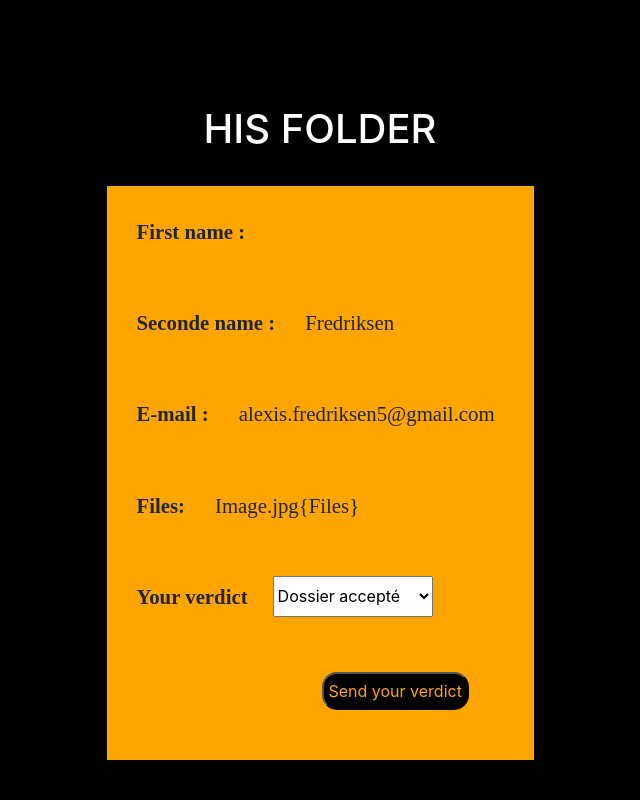
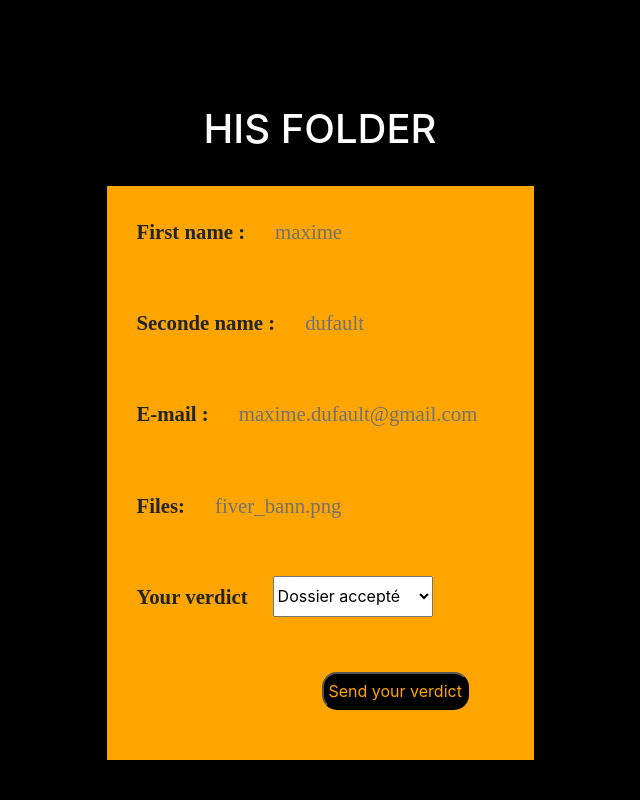
Before and after one commit to alolilu/DjangoSiteAlex, a Django app: page /workflow/workrep in a window 1280 px wide. Shown: the whole page, without its empty margins (320-960 px from the left). Run offline with Django 3.2, Linux system fonts and the light colour scheme; a user stored in the database is signed in; data comes from the database, SQL or seed files in the repository; some libraries are stand-ins or nearby versions.

Commit message:
Les variables s'affichent !

```diff
--- a/DjangoSite/settings.py
+++ b/DjangoSite/settings.py
@@ -136,7 +136,7 @@ STATICFILES_DIRS = [
     BASE_DIR / "static"
 ]
 
-
+MEDIA_ROOT = 'static/fichier'
 
 STATIC_URL = '/static/css/'
 
--- a/templates/workflow/workflow.html
+++ b/templates/workflow/workflow.html
@@ -96,11 +96,10 @@
                         <input name="mail" type="email" id="form">
                     </div>
                     <div class="row">
-                        <label name="files" class="text" id="file" for="files">Your Folder :</label>
+                        <label name="file" class="text" id="file" for="file">Your Folder :</label>
                     </div>
                     <div class="row">
                         <input name="file" type="file" id="form1">
-                        <a href=""></a>
                     </div>
                     <div class="row">
                         <input type="submit" value="Send it to US" class="submit">
--- a/templates/workflow/workrep.html
+++ b/templates/workflow/workrep.html
@@ -54,6 +54,7 @@
             font-family: 'Roboto Slab', serif;
             font-size: 1.3em;
             margin: 30px 0px 30px 30px;
+            color: rgb(114, 114, 114);
         }
         .submit{
             display: flex;
@@ -93,19 +94,27 @@
                 <div class="container-fluid formulaire">
                     <div class="row">
                         <label name="f_name" class="text" for="fname">First name :</label>
-                        <p class="text1">{{s_name}}</p>
+                        {% for Files in Files %}
+                        <p class="text1">{{ Files.f_name }}</p>
+                        {% endfor %}
                     </div>
                     <div class="row">
                         <label name="s_name" class="text" for="sname">Seconde name :</label>
-                        <p class="text1">Fredriksen{{bonjour}}</p>
+                        {% for Files in Files %}
+                        <p class="text1">{{ Files.s_name }}</p>
+                        {% endfor %}
                     </div>
                     <div class="row">
                         <label name="mail" class="text" for="mail">E-mail :</label>
-                        <p class="text1">alexis.fredriksen5@gmail.com{{mail}}</p>
+                        {% for Files in Files %}
+                        <p class="text1">{{ Files.mail }}</p>
+                        {% endfor %}
                     </div>
                     <div class="row">
                         <label name="files" class="text" for="files">Files:</label>
-                        <p class="text1">Image.jpg{Files}</p>
+                        {% for Files in Files %}
+                        <p class="text1">{{ Files.File }}</p>
+                        {% endfor %}
                     </div>
                     <div class="row">
                         <label name="files" class="text" for="files">Your verdict</label>
--- a/workflow/admin.py
+++ b/workflow/admin.py
@@ -3,4 +3,4 @@ from .models import *
 
 # Register your models here.
 
-admin.site.register(Files)
+admin.site.register(File)
--- a/workflow/forms.py
+++ b/workflow/forms.py
@@ -1,9 +1,9 @@
 from django.contrib.auth.forms import UserCreationForm
 from django.contrib.auth.models import User
-from .models import Files
+from .models import File
 from django.forms import ModelForm
 
 class NewFile(ModelForm):
     class Meta:
-        model = Files
+        model = File
         fields = '__all__'
--- a/workflow/models.py
+++ b/workflow/models.py
@@ -2,8 +2,8 @@ from django.db import models
 
 # Create your models here.
 
-class Files(models.Model):
+class File(models.Model):
     f_name = models.CharField(max_length=30)
     s_name = models.CharField(max_length=30)
     mail = models.CharField(max_length=30)
-    File = models.FileField()
+    File = models.FileField(blank=True)
--- a/workflow/views.py
+++ b/workflow/views.py
@@ -5,6 +5,7 @@ from django.core.mail import send_mail
 from django.conf import settings
 from django.http import HttpResponse
 from .forms import *
+from .models import File
 
 
 # Create your views here.
@@ -17,12 +18,13 @@ def workflow(request):
         s_name = request.POST.get('s_name')
         mail = request.POST.get('mail')
 
+        file = request.FILES['file']
 
         data = {
             'f_name': f_name,
             's_name': s_name,
             'mail': mail,
-            'files': Files,
+            'file': file,
         }
 
         message = '''
@@ -38,27 +40,27 @@ def workflow(request):
         His folder: {}
 
         From: {}
-        '''.format(data['f_name'], data['files'], data['mail'])
+        '''.format(data['f_name'], data['file'], data['mail'])
         send_mail(data['f_name'], message, '', ['alexis.fredriksen5@gmail.com'])
 
     return render(request, 'workflow/workflow.html', {})
 
 def newfiles(request) :
+    form = NewFile(request.POST or None)
+    if request.method == 'POST':
+        form.save()
+        return redirect('pigeon')
 
-    form = NewFile()
-    if request.method=='POST':
-        form = NewFile(request.POST)
-        if form.is_valid():
-            form.save()
-            return redirect('login')
-
-    context = {'form':form}
+    context = {'form': form}
     return render(request, 'workflow/workflow.html', context)
 
 
 @login_required(login_url='login')
 
 def workrep(request):
+    Files=File.objects.all()
+    contextt={'Files':Files}
+
     if request.method == 'POST':
         verdict = request.POST.get('verdict')
 
@@ -79,4 +81,4 @@ def workrep(request):
         '''.format(data1['verdict'])
         send_mail(data1['verdict'], message, '', ['alexis.fredriksen5@gmail.com'])
 
-    return render(request, 'workflow/workrep.html',{})
+    return render(request, 'workflow/workrep.html', contextt)
```
Also changed, not shown: db.sqlite3, static/fichier/fiver_bann.png (added), workflow/migrations/0004_auto_20210310_1038.py (added), workflow/migrations/0005_auto_20210310_1040.py (added), workflow/migrations/0006_remove_file_file.py (added), workflow/migrations/0007_file_file.py (added), 2 other files.
